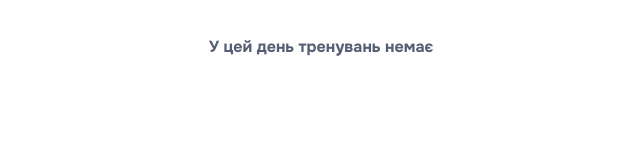
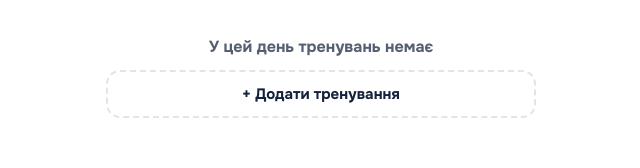
Before and after one commit to RVasyliuk-2003/DayByFit, a React (Vite) app: page / in a window 1280 px wide. Shown: the part 417-585 px from the top of the page, without its empty margins (319-959 px from the left). Built offline with nearby package versions, Linux system fonts and the light colour scheme; a web font is replaced by a local one.

Commit message:
feat: add workout for selected calendar day and delete workouts
Pass the date via ?date= query param from the calendar to the form and back,
add parseDateKey helper, removeWorkout in useWorkouts and a delete button.

```diff
--- a/src/App.tsx
+++ b/src/App.tsx
@@ -13,7 +13,7 @@ import { useWorkouts } from "./useWorkouts";
 import { useWorkoutTypes } from "./useWorkoutTypes";
 
 const App = () => {
-  const { workouts, addWorkout } = useWorkouts();
+  const { workouts, addWorkout, removeWorkout } = useWorkouts();
   const { types, addType } = useWorkoutTypes();
 
   return (
@@ -22,7 +22,13 @@ const App = () => {
         <Routes>
           <Route
             path="/"
-            element={<CalendarPage workouts={workouts} types={types} />}
+            element={
+              <CalendarPage
+                workouts={workouts}
+                types={types}
+                onDelete={removeWorkout}
+              />
+            }
           />
           <Route path="/progress" element={<ProgressPage />} />
           <Route
--- a/src/components/pages/AddWorkoutPage/AddWorkoutContent/AddWorkoutContent.tsx
+++ b/src/components/pages/AddWorkoutPage/AddWorkoutContent/AddWorkoutContent.tsx
@@ -1,14 +1,14 @@
 import style from "./addWorkoutContent.module.css";
 
 import { useState } from "react";
-import { useNavigate } from "react-router-dom";
+import { useNavigate, useSearchParams } from "react-router-dom";
 import type {
   TimeOfDay,
   Workout,
   Exercise,
   WorkoutType,
 } from "../../../../types";
-import { toDateKey, fmtDur } from "../../../../date";
+import { toDateKey, fmtDur, parseDateKey } from "../../../../date";
 
 import { getType, typeColors } from "../../../../workoutTypes";
 
@@ -36,7 +36,15 @@ const AddWorkoutContent = ({ onAdd, types, onAddType }: Props) => {
   const [typeId, setTypeId] = useState("gym");
   const [timeOfDay, setTimeOfDay] = useState<TimeOfDay>("evening");
   const [durationMin, setDurationMin] = useState(60);
-  const [date] = useState(toDateKey(new Date()));
+  const [searchParams] = useSearchParams();
+  const dateObj = parseDateKey(searchParams.get("date")) ?? new Date();
+  const date = toDateKey(dateObj);
+
+  const dateLabel = new Intl.DateTimeFormat("uk-UA", {
+    weekday: "long",
+    day: "numeric",
+    month: "long",
+  }).format(dateObj);
   const [note, setNote] = useState("");
   const [exercises, setExercises] = useState<Exercise[]>([emptyExercise()]);
 
@@ -108,7 +116,7 @@ const AddWorkoutContent = ({ onAdd, types, onAddType }: Props) => {
     };
 
     onAdd(workout);
-    navigate("/");
+    navigate(`/?date=${date}`);
   };
 
   const [creating, setCreating] = useState(false);
@@ -139,6 +147,8 @@ const AddWorkoutContent = ({ onAdd, types, onAddType }: Props) => {
   return (
     <section>
       <form onSubmit={handleSubmit} className={style.form_main}>
+        <p className={style.dateLine}>{dateLabel}</p>
+
         <span className={style.lbl}>Що тренував</span>
         <div className={style.flexWrap}>
           {types.map((ell) => (
--- a/src/components/pages/AddWorkoutPage/AddWorkoutContent/addWorkoutContent.module.css
+++ b/src/components/pages/AddWorkoutPage/AddWorkoutContent/addWorkoutContent.module.css
@@ -163,6 +163,9 @@
   align-items: center;
   width: 100%;
 }
+.setRow {
+  justify-content: space-around;
+}
 
 .btn_close {
   width: 48px;
@@ -202,7 +205,7 @@
 }
 
 .setRow input {
-  width: 80px;
+  width: 120px;
   min-width: 0;
 }
 
@@ -215,7 +218,6 @@
 
 .iconBtn {
   font-size: 30px;
-  font-weight: 700;
   width: 44px;
   height: 44px;
   border: 0;
@@ -280,3 +282,9 @@
   background: var(--c);
   color: #fff;
 }
+
+.dateLine {
+  margin: 0;
+  font: 700 18px var(--display);
+  text-transform: capitalize;
+}
--- a/src/components/pages/CalendarPage/CalendarContent/CalendarContent.tsx
+++ b/src/components/pages/CalendarPage/CalendarContent/CalendarContent.tsx
@@ -1,5 +1,6 @@
 import style from "./calendarContent.module.css";
 import ExerciseRow from "./ExerciseRow";
+import { Link } from "react-router-dom";
 
 import type { Workout, WorkoutType } from "../../../../types";
 import { toDateKey, fmtDur } from "../../../../date";
@@ -9,11 +10,21 @@ type Props = {
   selectedDate: Date;
   workouts: Workout[];
   types: WorkoutType[];
+  onDelete: (id: string) => void;
 };
 
-const CalendarContent = ({ selectedDate, workouts, types }: Props) => {
+const CalendarContent = ({
+  selectedDate,
+  workouts,
+  types,
+  onDelete,
+}: Props) => {
   const selectedKey = toDateKey(selectedDate);
   const dayWorkouts = workouts.filter((w) => w.date === selectedKey);
+
+  const handleDelete = (id: string) => {
+    if (window.confirm("Видалити це тренування?")) onDelete(id);
+  };
 
   return (
     <section className={style.list}>
@@ -40,10 +51,22 @@ const CalendarContent = ({ selectedDate, workouts, types }: Props) => {
               ))}
 
               {w.note && <p className={style.note}>{w.note}</p>}
+
+              <button
+                type="button"
+                className={style.del}
+                onClick={() => handleDelete(w.id)}
+              >
+                Видалити
+              </button>
             </article>
           );
         })
       )}
+
+      <Link to={`/add?date=${selectedKey}`} className={style.addLink}>
+        + Додати тренування
+      </Link>
     </section>
   );
 };
--- a/src/components/pages/CalendarPage/CalendarContent/calendarContent.module.css
+++ b/src/components/pages/CalendarPage/CalendarContent/calendarContent.module.css
@@ -137,3 +137,25 @@
   font-weight: 600;
   font-variant-numeric: tabular-nums;
 }
+
+.del {
+  display: block;
+  margin: 4px 16px 14px auto;
+  border: 0;
+  background: none;
+  color: var(--ink-2);
+  font: 600 13px var(--text);
+  text-decoration: underline;
+  cursor: pointer;
+}
+
+.addLink {
+  display: grid;
+  place-items: center;
+  min-height: 48px;
+  border: 2px dashed var(--line);
+  border-radius: 14px;
+  color: var(--ink);
+  font: 700 15px var(--text);
+  text-decoration: none;
+}
--- a/src/components/pages/CalendarPage/CalendarPage.tsx
+++ b/src/components/pages/CalendarPage/CalendarPage.tsx
@@ -1,14 +1,24 @@
 import CalendarHeader from "./CalendarHeader/CalendarHeader";
 import CalendarContent from "./CalendarContent/CalendarContent";
 import { useState } from "react";
+import { useSearchParams } from "react-router-dom";
 
 import type { Workout, WorkoutType } from "../../../types";
 
-type Props = { workouts: Workout[]; types: WorkoutType[] };
+import { parseDateKey } from "../../../date";
 
-const CalendarPage = ({ workouts, types }: Props) => {
-  const [viewDate, setViewDate] = useState(new Date()); // який місяць показаний
-  const [selectedDate, setSelectedDate] = useState(new Date()); // який день обраний
+type Props = {
+  workouts: Workout[];
+  types: WorkoutType[];
+  onDelete: (id: string) => void;
+};
+
+const CalendarPage = ({ workouts, types, onDelete }: Props) => {
+  const [searchParams] = useSearchParams();
+  const initial = parseDateKey(searchParams.get("date")) ?? new Date();
+
+  const [viewDate, setViewDate] = useState(new Date(initial)); // який місяць показаний
+  const [selectedDate, setSelectedDate] = useState(new Date(initial)); // який день обраний
 
   return (
     <section>
@@ -24,6 +34,7 @@ const CalendarPage = ({ workouts, types }: Props) => {
         selectedDate={selectedDate}
         workouts={workouts}
         types={types}
+        onDelete={onDelete}
       />
     </section>
   );
--- a/src/date.ts
+++ b/src/date.ts
@@ -8,3 +8,10 @@ export const fmtDur = (min: number) => {
   if (h) return `${h} год`;
   return `${m} хв`;
 };
+
+export const parseDateKey = (key: string | null): Date | null => {
+  if (!key) return null;
+  const [y, m, d] = key.split("-").map(Number);
+  const date = new Date(y, m - 1, d);
+  return toDateKey(date) === key ? date : null;
+};
--- a/src/useWorkouts.ts
+++ b/src/useWorkouts.ts
@@ -20,5 +20,8 @@ export const useWorkouts = () => {
   const addWorkout = (workout: Workout) =>
     setWorkouts((prev) => [...prev, workout]);
 
-  return { workouts, addWorkout };
+  const removeWorkout = (id: string) =>
+    setWorkouts((prev) => prev.filter((w) => w.id !== id));
+
+  return { workouts, addWorkout, removeWorkout };
 };
```
